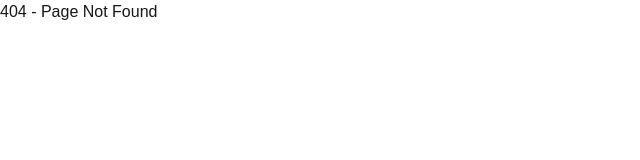
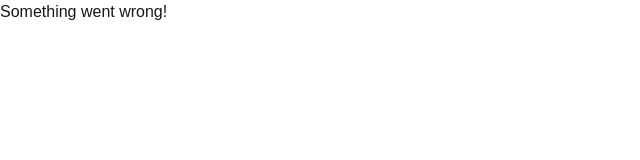
Before and after one commit to ECStudy/delivery-mate, a Next.js app: page /error in a window 1280 px wide. Before the commit this address had no page. Shown: the top 160 px of the page, without its empty margins (0-640 px from the left). Built offline with nearby package versions, Linux system fonts and the light colour scheme.

Commit message:
make swr error boundary
make error page

```diff
--- a/src/app/api/status/route.ts
+++ b/src/app/api/status/route.ts
@@ -1,5 +1,5 @@
 import { NextResponse } from 'next/server';
 
 export async function GET(req: Request) {
-  return NextResponse.json({ status: 'OK' }, { status: 200 });
+  return NextResponse.json({ status: 'failed' }, { status: 500 });
 }
--- /dev/null
+++ b/src/app/error-boundary.tsx
@@ -0,0 +1,24 @@
+'use client';
+
+import { useRouter } from 'next/navigation';
+import { SWRConfig } from 'swr';
+
+interface Props {
+  children: React.ReactNode;
+}
+
+export default function ErrorBoundary({ children }: Props) {
+  const router = useRouter();
+  return (
+    <SWRConfig
+      value={{
+        onError: (error) => {
+          console.error(error);
+          router.push('/error');
+        },
+      }}
+    >
+      {children}
+    </SWRConfig>
+  );
+}
--- /dev/null
+++ b/src/app/error/page.tsx
@@ -0,0 +1,9 @@
+'use client';
+
+export default function Error() {
+  return (
+    <div>
+      <h2>Something went wrong!</h2>
+    </div>
+  );
+}
--- a/src/app/layout.tsx
+++ b/src/app/layout.tsx
@@ -1,6 +1,7 @@
 import type { Metadata } from 'next';
 import localFont from 'next/font/local';
 import './globals.css';
+import ErrorBoundary from '@/app/error-boundary';
 
 const geistSans = localFont({
   src: './fonts/GeistVF.woff',
@@ -18,13 +19,17 @@ export const metadata: Metadata = {
   description: 'Generated by create next app',
 };
 
-export default function RootLayout({
+function OurDocument({
   children,
 }: Readonly<{
   children: React.ReactNode;
 }>) {
   return (
     <html lang="en">
+      <head>
+        <meta charSet="utf-8" />
+        <meta name="viewport" content="width=device-width, initial-scale=1" />
+      </head>
       <body
         className={`${geistSans.variable} ${geistMono.variable} antialiased`}
       >
@@ -33,3 +38,15 @@ export default function RootLayout({
     </html>
   );
 }
+
+export default function RootLayout({
+  children,
+}: Readonly<{
+  children: React.ReactNode;
+}>) {
+  return (
+    <OurDocument>
+      <ErrorBoundary>{children}</ErrorBoundary>
+    </OurDocument>
+  );
+}
```
Also changed, not shown: src/lib/fetcher.ts (+2 -7 lines).
